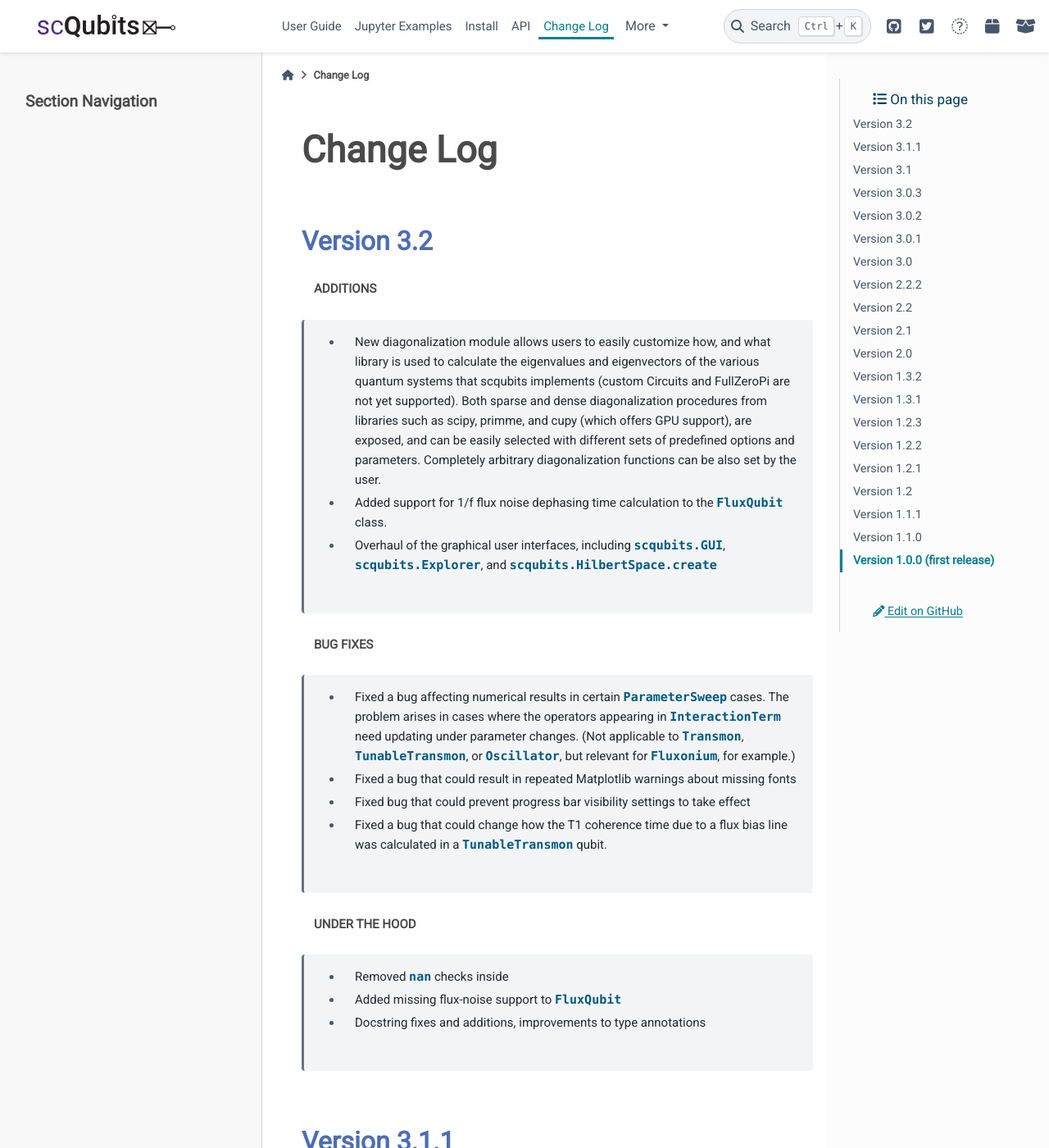
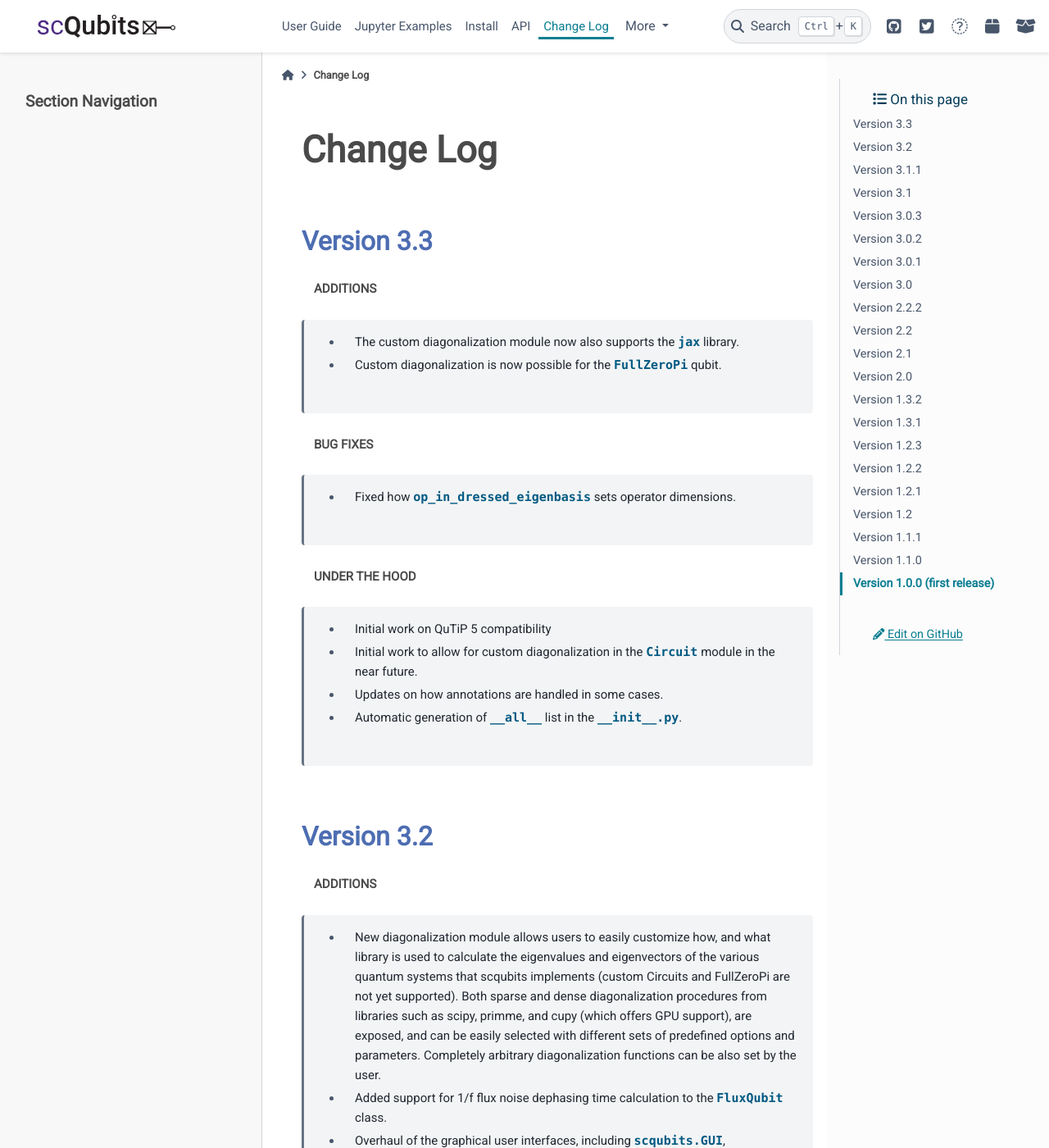
Before and after one commit to scqubits/scqubits-doc, a Sphinx documentation site: the page built from docs/source/changelog.rst, in a window 1280 px wide and 1400 px high. Shown: the whole window at 82% size. Built offline with Sphinx 7.4.7 and the PyData theme 0.15.4, drawn with Linux system fonts in a browser that asks for light colours; pages that are not in the unit, such as notebooks, are missing from menus.

Commit message:
updated changelog to latest version info

```diff
--- a/docs/source/changelog.rst
+++ b/docs/source/changelog.rst
@@ -7,7 +7,24 @@
 Change Log
 **********
 
+Version 3.3
++++++++++++
 
+**ADDITIONS**
+
+    - The custom diagonalization module now also supports the `jax` library.
+    - Custom diagonalization is now possible for the `FullZeroPi` qubit.
+
+**BUG FIXES**
+
+    - Fixed how `op_in_dressed_eigenbasis` sets operator dimensions.
+
+**UNDER THE HOOD**
+
+    - Initial work on QuTiP 5 compatibility
+    - Initial work to allow for custom diagonalization in the `Circuit` module in the near future.
+    - Updates on how annotations are handled in some cases.
+    - Automatic generation of `__all__` list in the `__init__.py`.
 
 Version 3.2
 +++++++++++
```
